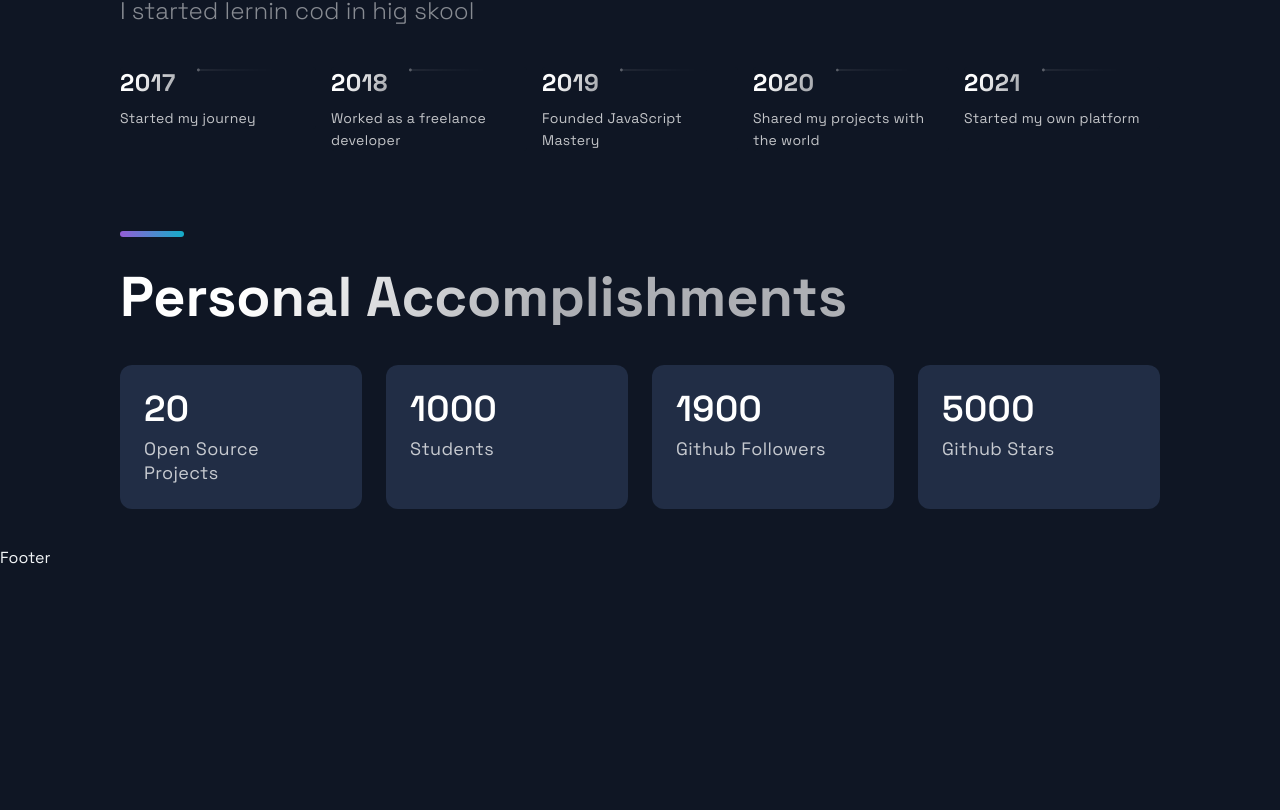
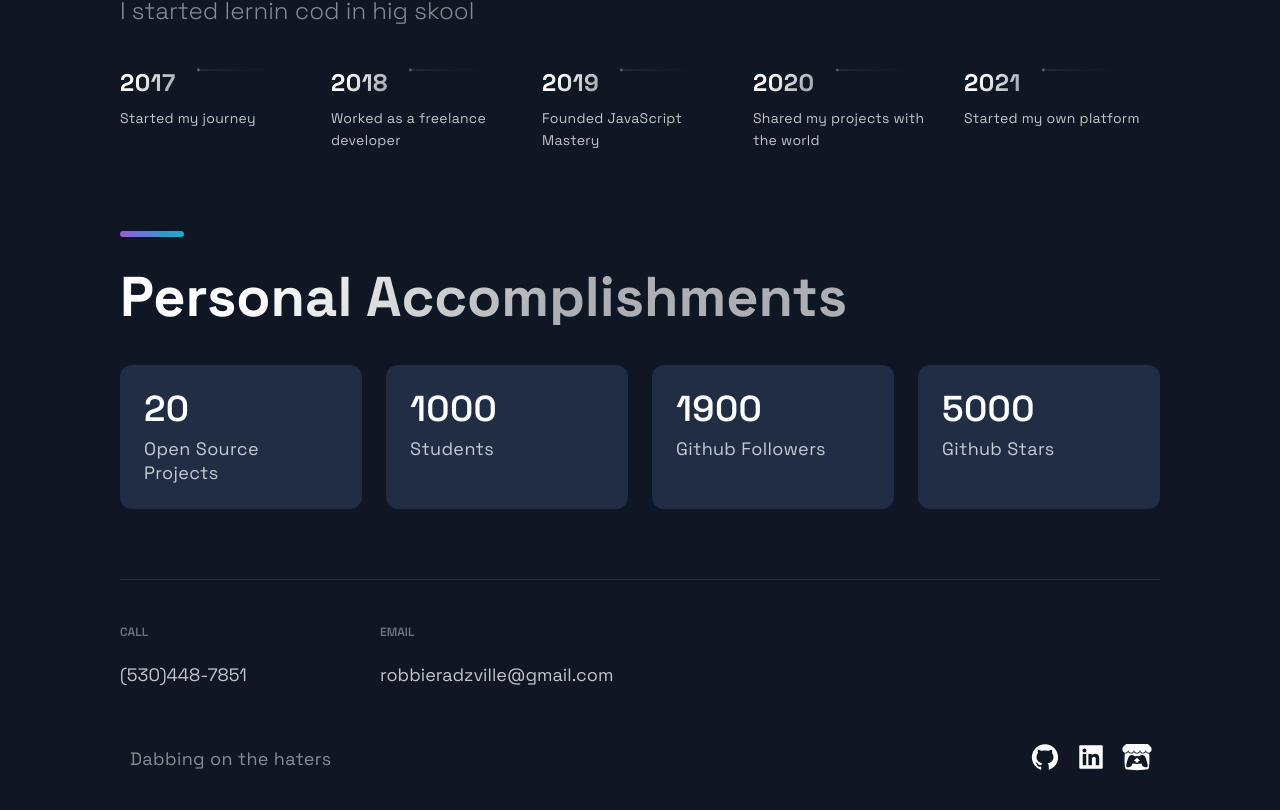
Before and after one commit to Robradz/PortfolioWebsite, a Next.js app: page / in a window 1280 px wide. Shown: the part 2682-3492 px from the top of the page. Before the commit the page ends 3250 px from the top, so only its background shows below. Built offline with nearby package versions, Linux system fonts and the light colour scheme.

Commit message:
Footer done

```diff
--- a/src/components/Footer/Footer.js
+++ b/src/components/Footer/Footer.js
@@ -1,14 +1,40 @@
 import React from 'react';
-import { AiFillGithub, AiFillInstagram, AiFillLinkedin } from 'react-icons/ai';
+import { AiFillGithub, AiFillLinkedin } from 'react-icons/ai';
+import { FaItchIo } from 'react-icons/fa';
 
 import { SocialIcons } from '../Header/HeaderStyles';
 import { CompanyContainer, FooterWrapper, LinkColumn, LinkItem, LinkList, LinkTitle, Slogan, SocialContainer, SocialIconsContainer } from './FooterStyles';
 
 const Footer = () => {
   return (
-    <div>
-      Footer
-    </div>
+    <FooterWrapper>
+      <LinkList>
+        <LinkColumn>
+          <LinkTitle>Call</LinkTitle>
+          <LinkItem href="tel:530-448-7851">(530)448-7851</LinkItem>
+        </LinkColumn>
+        <LinkColumn>
+          <LinkTitle>Email</LinkTitle>
+          <LinkItem href="mailto:robbieradzville@gmail.com">robbieradzville@gmail.com</LinkItem>
+        </LinkColumn>
+      </LinkList>
+      <SocialIconsContainer>
+        <CompanyContainer>
+          <Slogan>Dabbing on the haters</Slogan>
+        </CompanyContainer>
+        <SocialContainer>
+          <SocialIcons href="https://github.com/robradz">
+            <AiFillGithub size="3rem" />
+          </SocialIcons>
+          <SocialIcons href="https://linkedin.com/in/robradz">
+            <AiFillLinkedin size="3rem" />
+          </SocialIcons>
+          <SocialIcons href="https://robradz.itch.io">
+            <FaItchIo size="3rem" />
+          </SocialIcons>
+        </SocialContainer>
+      </SocialIconsContainer>
+    </FooterWrapper>
   );
 };
 
```
